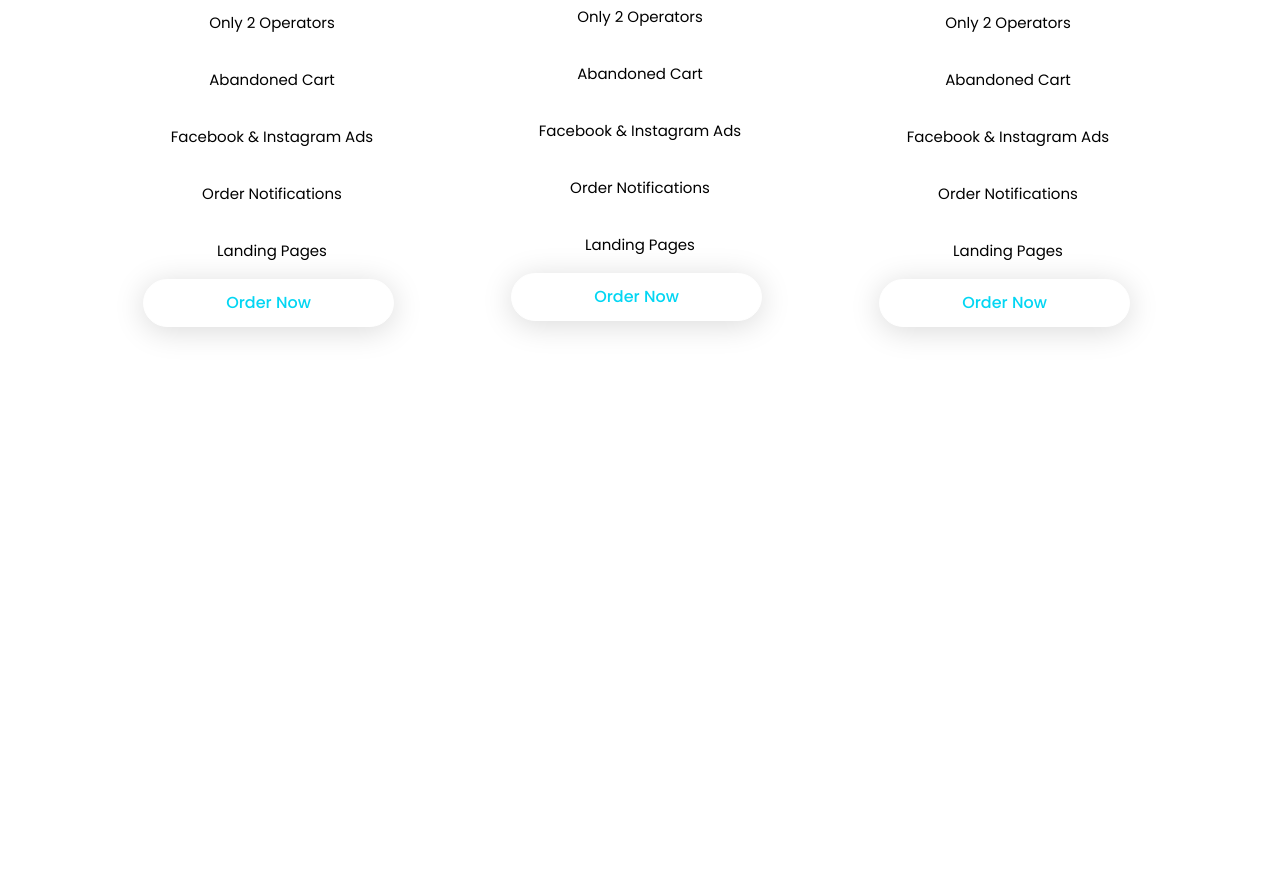
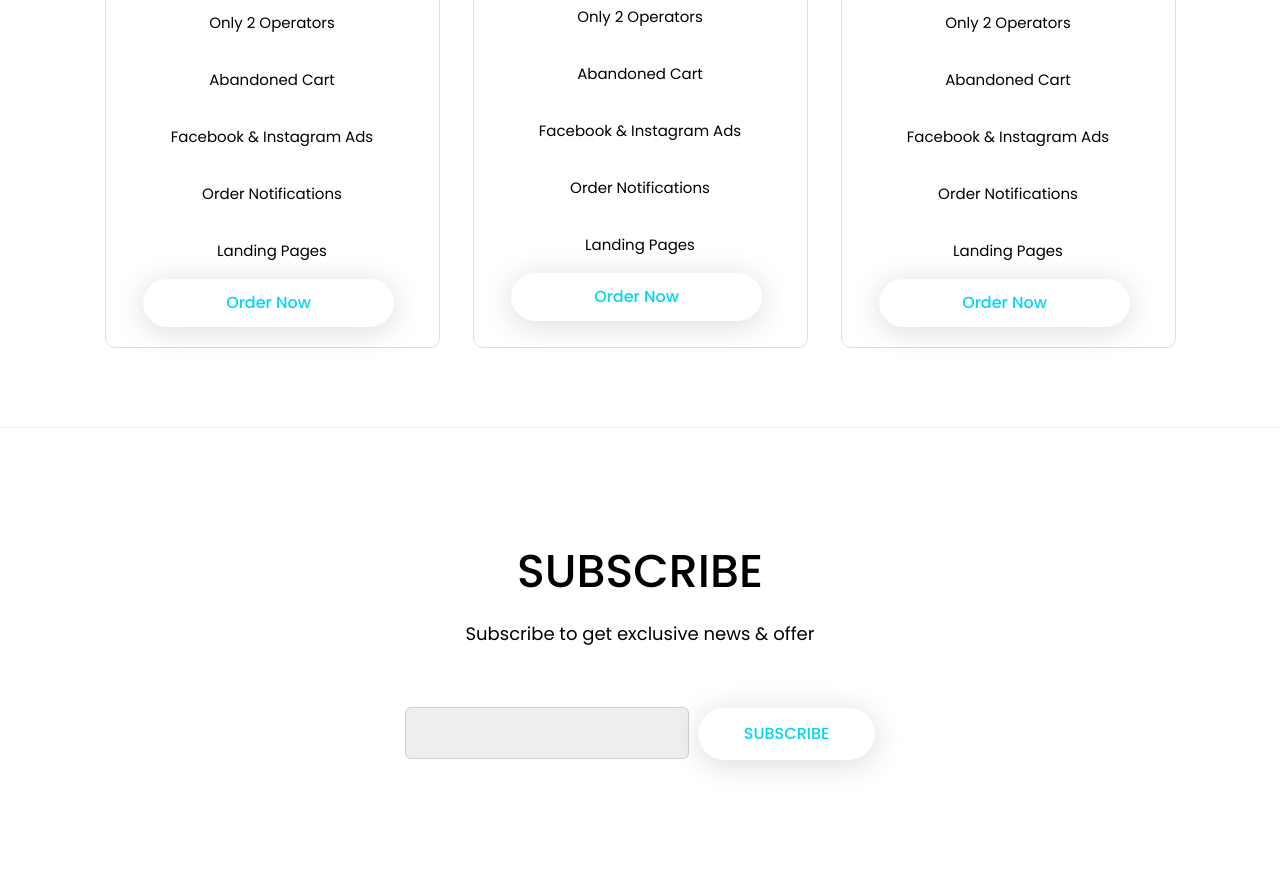
Before and after one commit to bogdanlotuk/site6, a plain HTML site: page index.html in a window 1280 px wide. Shown: the part 5562-6458 px from the top of the page. Before the commit the page ends 5990 px from the top, so only its background shows below. Drawn offline with Linux system fonts and the light colour scheme.

Commit message:
css (subscribe)

```diff
--- a/index.html
+++ b/index.html
@@ -190,6 +190,18 @@
             </div>
         </div>
     </section>
+    <section class="subscribe">
+        <div class="container">
+            <div class="subscribe__inner">
+                <h2 class="subscribe__h2">subscribe</h2>
+                <p class="subscribe__text">Subscribe to get exclusive news & offer</p>
+                <form class="subscribe__form" action="#">
+                    <input class="subscribe__input" type="text">
+                    <input class="subscribe__submit" type="submit" value="SUBSCRIBE">
+                </form>
+            </div>
+        </div>
+    </section>
 
 
     <footer>
--- a/scss/style.scss
+++ b/scss/style.scss
@@ -484,6 +484,7 @@
         max-width: 1583px;
         height: 1422px;
         margin: 0 auto;
+        border-bottom: 1px solid #F2F2F2;;
     }
     &__inner {
         margin: 0 auto;
@@ -493,7 +494,6 @@
         flex-flow: column;
         justify-content: center;
         align-items: center;
-
     }
     &__top {
         display: flex;
@@ -523,6 +523,8 @@
         flex-flow: column;
         align-items: center;
         justify-content: space-between;
+        border: 1px solid #DEDEDE;
+        border-radius: 10px;
     }
     &__item--1 {}
     &__item--2 {}
@@ -578,12 +580,74 @@
         border-radius: 39px;
         transform: all;
         margin-right: 7px;
-        transform: all;
     }
     &__btn:hover {
         transition: 500ms;
         color:#fff;
         background-color: #03D6F3;
     }
+}
+
+// #########SUBSCRIBE###########
+.subscribe {
+    .container {
+        max-width: 1583px;
+        height: 468px;
+        margin: 0 auto;
+    }
+    &__inner {
+        margin: 0 auto;
+        max-width: 474px;
+        display: flex;
+        flex-flow: column;
+        justify-content: center;
+        align-items: center;
+    }
+    &__h2 {
+        font-weight: 500;
+        font-size: 46px;
+        line-height: 57px;
+        text-transform: uppercase;
+        margin-top: 115px;
+        margin-bottom: 20px;
+    }
+    &__text {
+        font-size: 18px;
+        line-height: 27px;
+        margin-top: 0;
+        margin-bottom: 60px;
+    }
+    &__form {}
+    &__input {
+        width: 284px;
+        height: 52px;
+        background: #EFEFEF;
+        border: 1px solid #D0D0D0;
+        box-sizing: border-box;
+        border-radius: 6px;
+        margin-right: 5px;
+    }
+    &__submit {
+        font-weight: 500;
+        font-size: 16px;
+        line-height: 16px;
+        cursor: pointer;
+        display: inline-block;
+        text-align: center;
+        padding: 15px;
+        background-color: #fff;
+        color: #03D6F3;
+        width: 177px;
+        height: 52px;
+        border: 1px solid #FFF;
+        box-shadow: 0px 4px 31px rgba(0, 0, 0, 0.15);
+        border-radius: 39px;
+        transform: all;
+    }
+    &__submit:hover {
+        transition: 500ms;
+        color:#fff;
+        background-color: #03D6F3;
+    }
 
 }
```
Also changed, not shown: css/style.css, 1 other file.
